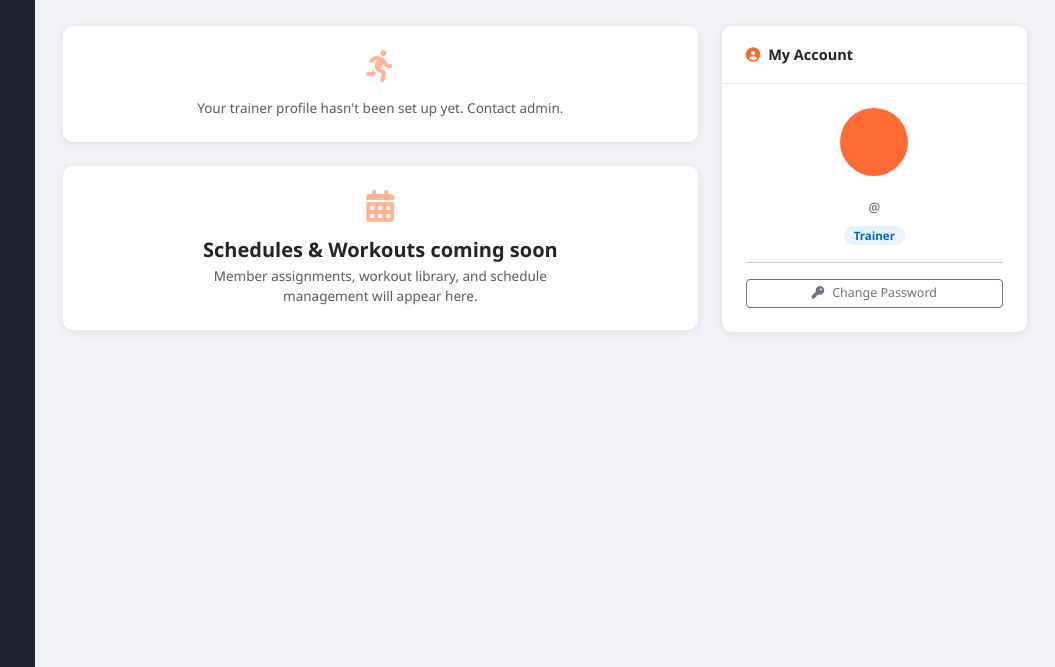
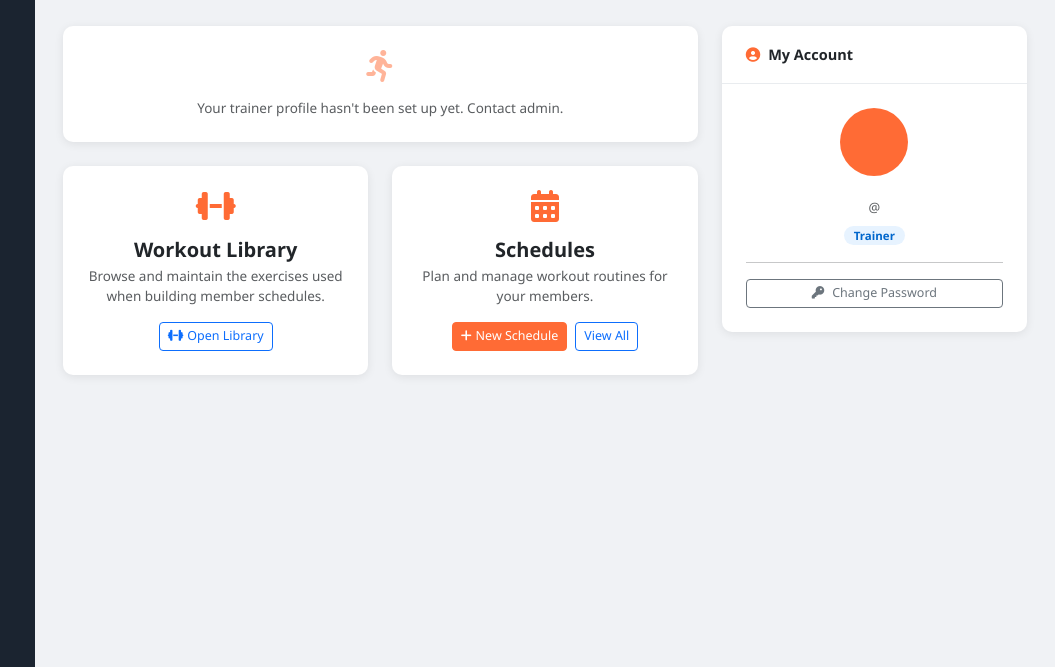
Before and after one commit to janithjehan/exforce-gym, a Python web app: template templates/dashboard/trainer.html in a window 1280 px wide. Shown: the part 133-800 px from the top of the page, without its empty margins (225-1280 px from the left). Run offline with Jinja, Linux system fonts and the light colour scheme; the template is opened without the code that fills it, so the values that code supplies are empty.

Commit message:
[ADD] Equipment, Schedule, Workout

```diff
--- a/app/__init__.py
+++ b/app/__init__.py
@@ -51,6 +51,9 @@ def create_app(config_name=None):
     from app.blueprints.attendance import attendance_bp
     from app.blueprints.trainers import trainers_bp
     from app.blueprints.notifications import notifications_bp
+    from app.blueprints.workouts import workouts_bp
+    from app.blueprints.schedules import schedules_bp
+    from app.blueprints.equipment import equipment_bp
     from app.blueprints.dashboard import dashboard_bp
 
     app.register_blueprint(auth_bp, url_prefix='/auth')
@@ -62,6 +65,9 @@ def create_app(config_name=None):
     app.register_blueprint(attendance_bp, url_prefix='/attendance')
     app.register_blueprint(trainers_bp, url_prefix='/trainers')
     app.register_blueprint(notifications_bp, url_prefix='/notifications')
+    app.register_blueprint(workouts_bp, url_prefix='/workouts')
+    app.register_blueprint(schedules_bp, url_prefix='/schedules')
+    app.register_blueprint(equipment_bp, url_prefix='/equipment')
     app.register_blueprint(dashboard_bp, url_prefix='/dashboard')
 
     # Unread in-app notification badge for members (sidebar)
--- a/app/models/__init__.py
+++ b/app/models/__init__.py
@@ -8,6 +8,9 @@ from app.models.trainer import Trainer
 from app.models.notification import (
     Notification, NotificationLog, NotificationAudience,
 )
+from app.models.workout import Workout, WorkoutType, MuscleGroup, DifficultyLevel
+from app.models.schedule import Schedule, ScheduleItem, ScheduleStatus, ScheduleEditLog
+from app.models.equipment import Equipment, EquipmentCategory, EquipmentStatus
 
 __all__ = [
     'User', 'UserRole', 'LoginActivityLog',
@@ -18,4 +21,7 @@ __all__ = [
     'Attendance',
     'Trainer',
     'Notification', 'NotificationLog', 'NotificationAudience',
+    'Workout', 'WorkoutType', 'MuscleGroup', 'DifficultyLevel',
+    'Schedule', 'ScheduleItem', 'ScheduleStatus', 'ScheduleEditLog',
+    'Equipment', 'EquipmentCategory', 'EquipmentStatus',
 ]
--- a/requirements.txt
+++ b/requirements.txt
@@ -8,3 +8,4 @@ python-dotenv==1.0.1
 WTForms==3.1.2
 email-validator==2.1.1
 requests==2.32.3
+reportlab==4.2.2
--- a/templates/base.html
+++ b/templates/base.html
@@ -97,27 +97,27 @@
             </a>
         </li>
         <li class="nav-item">
-            <a href="#" class="nav-link disabled text-muted">
+            <a href="{{ url_for('schedules.list_schedules') }}"
+               class="nav-link {% if request.endpoint and request.endpoint.startswith('schedules.') %}active{% endif %}">
                 <i class="fa-solid fa-calendar-days"></i>
                 Schedules
-                <span class="nav-badge badge bg-secondary ms-auto">Soon</span>
             </a>
         </li>
         <li class="nav-item">
-            <a href="#" class="nav-link disabled text-muted">
+            <a href="{{ url_for('workouts.list_workouts') }}"
+               class="nav-link {% if request.endpoint and request.endpoint.startswith('workouts.') %}active{% endif %}">
                 <i class="fa-solid fa-dumbbell"></i>
                 Workouts
-                <span class="nav-badge badge bg-secondary ms-auto">Soon</span>
             </a>
         </li>
 
         <li><div class="sidebar-section-label">Gym Info</div></li>
 
         <li class="nav-item">
-            <a href="#" class="nav-link disabled text-muted">
+            <a href="{{ url_for('equipment.list_equipment') }}"
+               class="nav-link {% if request.endpoint and request.endpoint.startswith('equipment.') %}active{% endif %}">
                 <i class="fa-solid fa-wrench"></i>
                 Equipment
-                <span class="nav-badge badge bg-secondary ms-auto">Soon</span>
             </a>
         </li>
         <li class="nav-item">
@@ -192,10 +192,17 @@
             </a>
         </li>
         <li class="nav-item">
-            <a href="#" class="nav-link disabled text-muted">
+            <a href="{{ url_for('schedules.list_schedules') }}"
+               class="nav-link {% if request.endpoint and request.endpoint.startswith('schedules.') %}active{% endif %}">
                 <i class="fa-solid fa-calendar-days"></i>
                 Schedules
-                <span class="nav-badge badge bg-secondary ms-auto">Soon</span>
+            </a>
+        </li>
+        <li class="nav-item">
+            <a href="{{ url_for('equipment.list_equipment') }}"
+               class="nav-link {% if request.endpoint and request.endpoint.startswith('equipment.') %}active{% endif %}">
+                <i class="fa-solid fa-wrench"></i>
+                Equipment
             </a>
         </li>
         <li class="nav-item">
@@ -225,17 +232,17 @@
             </a>
         </li>
         <li class="nav-item">
-            <a href="#" class="nav-link disabled text-muted">
+            <a href="{{ url_for('schedules.list_schedules') }}"
+               class="nav-link {% if request.endpoint and request.endpoint.startswith('schedules.') %}active{% endif %}">
                 <i class="fa-solid fa-calendar-days"></i>
                 Schedules
-                <span class="nav-badge badge bg-secondary ms-auto">Soon</span>
             </a>
         </li>
         <li class="nav-item">
-            <a href="#" class="nav-link disabled text-muted">
+            <a href="{{ url_for('workouts.list_workouts') }}"
+               class="nav-link {% if request.endpoint and request.endpoint.startswith('workouts.') %}active{% endif %}">
                 <i class="fa-solid fa-dumbbell"></i>
                 Workouts
-                <span class="nav-badge badge bg-secondary ms-auto">Soon</span>
             </a>
         </li>
         <li class="nav-item">
@@ -246,10 +253,10 @@
             </a>
         </li>
         <li class="nav-item">
-            <a href="#" class="nav-link disabled text-muted">
+            <a href="{{ url_for('equipment.list_equipment') }}"
+               class="nav-link {% if request.endpoint and request.endpoint.startswith('equipment.') %}active{% endif %}">
                 <i class="fa-solid fa-wrench"></i>
                 Equipment
-                <span class="nav-badge badge bg-secondary ms-auto">Soon</span>
             </a>
         </li>
 
@@ -265,10 +272,10 @@
             </a>
         </li>
         <li class="nav-item">
-            <a href="#" class="nav-link disabled text-muted">
+            <a href="{{ url_for('schedules.my_schedules') }}"
+               class="nav-link {% if request.endpoint and request.endpoint.startswith('schedules.') %}active{% endif %}">
                 <i class="fa-solid fa-calendar-days"></i>
                 My Schedule
-                <span class="nav-badge badge bg-secondary ms-auto">Soon</span>
             </a>
         </li>
         <li class="nav-item">
--- a/templates/dashboard/trainer.html
+++ b/templates/dashboard/trainer.html
@@ -76,12 +76,36 @@
         </div>
         {% endif %}
 
-        <div class="card p-4 text-center" style="min-height:160px; display:flex; align-items:center; justify-content:center; flex-direction:column;">
-            <i class="fa-solid fa-calendar-days fa-2x text-orange mb-3 opacity-50"></i>
-            <h5 class="fw-semibold mb-1">Schedules & Workouts coming soon</h5>
-            <p class="text-muted mb-0" style="font-size:13.5px; max-width:360px;">
-                Member assignments, workout library, and schedule management will appear here.
-            </p>
+        <div class="row g-4">
+            <div class="col-md-6">
+                <div class="card p-4 text-center h-100" style="display:flex; align-items:center; justify-content:center; flex-direction:column;">
+                    <i class="fa-solid fa-dumbbell fa-2x text-orange mb-3"></i>
+                    <h5 class="fw-semibold mb-1">Workout Library</h5>
+                    <p class="text-muted mb-3" style="font-size:13.5px; max-width:360px;">
+                        Browse and maintain the exercises used when building member schedules.
+                    </p>
+                    <a href="{{ url_for('workouts.list_workouts') }}" class="btn btn-sm btn-outline-primary">
+                        <i class="fa-solid fa-dumbbell me-1"></i>Open Library
+                    </a>
+                </div>
+            </div>
+            <div class="col-md-6">
+                <div class="card p-4 text-center h-100" style="display:flex; align-items:center; justify-content:center; flex-direction:column;">
+                    <i class="fa-solid fa-calendar-days fa-2x text-orange mb-3"></i>
+                    <h5 class="fw-semibold mb-1">Schedules</h5>
+                    <p class="text-muted mb-3" style="font-size:13.5px; max-width:360px;">
+                        Plan and manage workout routines for your members.
+                    </p>
+                    <div class="d-flex gap-2">
+                        <a href="{{ url_for('schedules.create_schedule') }}" class="btn btn-sm btn-primary">
+                            <i class="fa-solid fa-plus me-1"></i>New Schedule
+                        </a>
+                        <a href="{{ url_for('schedules.list_schedules') }}" class="btn btn-sm btn-outline-primary">
+                            View All
+                        </a>
+                    </div>
+                </div>
+            </div>
         </div>
     </div>
 
```
Also changed, not shown: CLAUDE.md (+101 -1 lines), SRS.md (+4 -1 lines), templates/dashboard/admin.html (+10 -2 lines).
